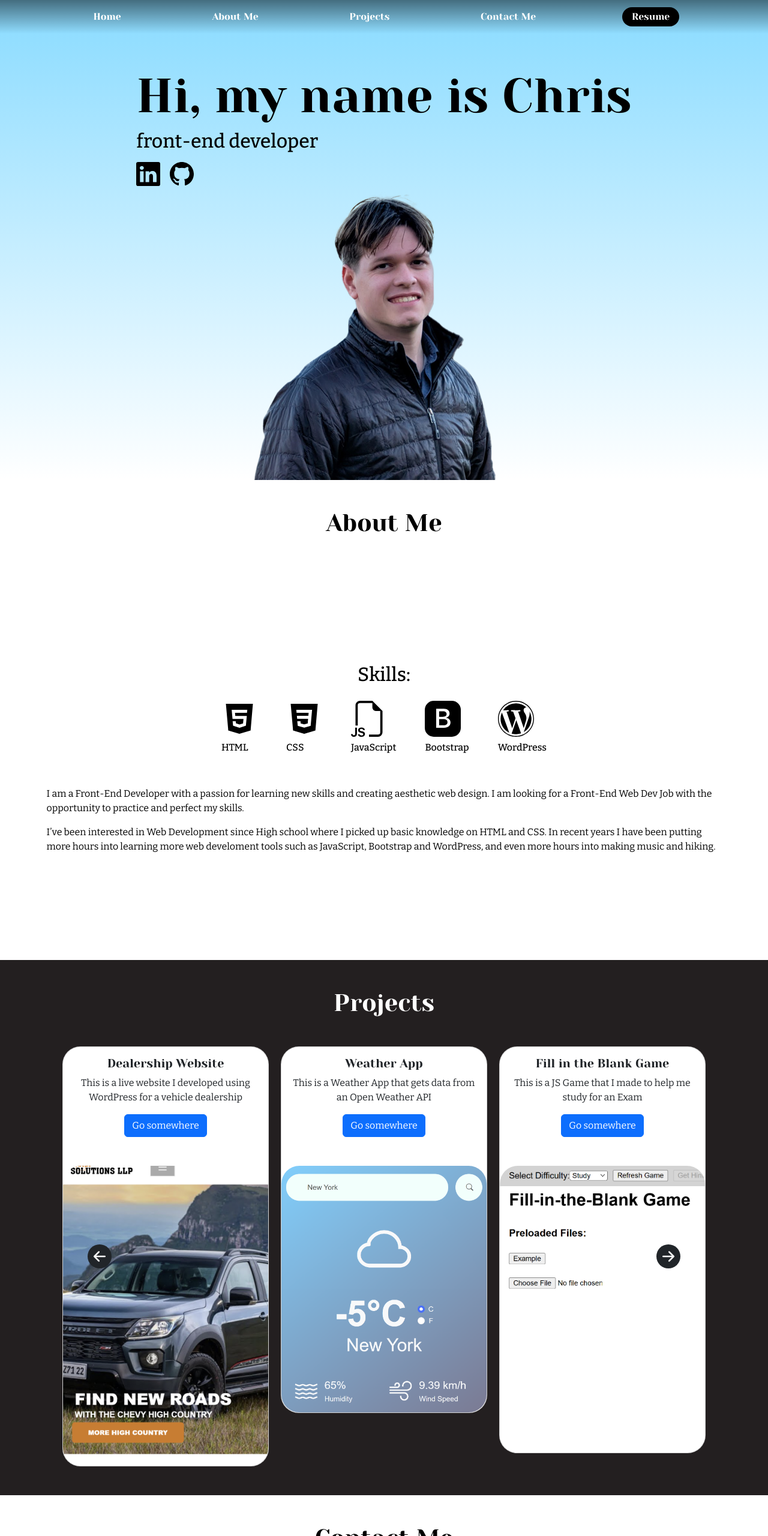
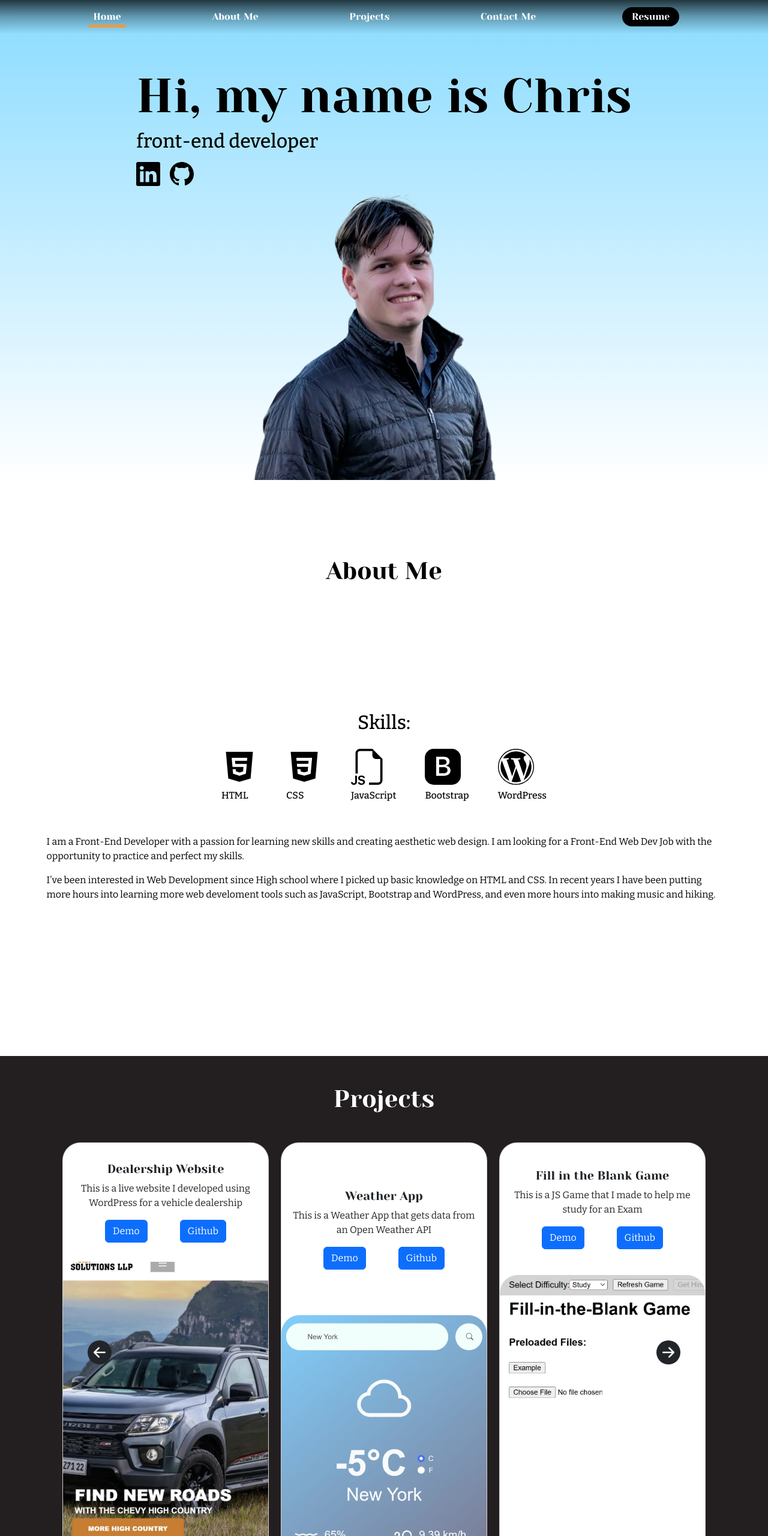
Before and after one commit to ChristoCoder/Portfolio, a plain HTML site: page index.html in a window 1280 px wide. Shown: the top 2560 px of the page at 60% size. Drawn offline with nearby package versions, Linux system fonts and the light colour scheme.

Commit message:
Updated assets folder with optimized images, fixed Project Cards with proper buttons, added underline to active nav-link for the current section in view

```diff
--- a/index.html
+++ b/index.html
@@ -19,22 +19,22 @@
 <header>
     <nav class="navbar navbar-expand-lg bg-transparent fixed-top">
         <div class="container-fluid justify-content-center">
-          <button class="navbar-toggler" type="button" data-bs-toggle="collapse" data-bs-target="#navbarNav" aria-controls="navbarNav" aria-expanded="false" aria-label="Toggle navigation">
+          <button class="navbar-toggler border-0 outline-0 shadow-none" type="button" data-bs-toggle="collapse" data-bs-target="#navbarNav" aria-controls="navbarNav" aria-expanded="false" aria-label="Toggle navigation">
             <span class="navbar-toggler-icon"></span>
           </button>
           <div class="collapse navbar-collapse justify-content-center" id="navbarNav">
             <ul class="navbar-nav w-100 justify-content-evenly text-center">
               <li class="nav-item">
-                <a class="nav-link" href="#Home">Home</a>
+                <a class="nav-link" href="#home">Home</a>
               </li>
               <li class="nav-item">
-                <a class="nav-link" href="#About-Me">About Me</a>
+                <a class="nav-link" href="#aboutme">About Me</a>
               </li>
               <li class="nav-item">
-                <a class="nav-link" href="#Projects">Projects</a>
+                <a class="nav-link" href="#projects">Projects</a>
               </li>
               <li class="nav-item">
-                <a class="nav-link" href="#Contact-Me">Contact Me</a>
+                <a class="nav-link" href="#contactme">Contact Me</a>
               </li>
               <li class="nav-item align-self-center">
                 <a id="resume-btn" class="nav-link bg-black text-white rounded-pill py-1 px-3" href="#">Resume</a>
@@ -47,10 +47,6 @@
 
 <!--Home Page-->
 <main>
-
-  <!--This is a border-->
-  <div class="border-overlay"></div>
-
   <section id="home">
     <div id="Home" class="d-flex p-relative justify-content-center w-100 min-vh-100 px-5">
       <div class="title-div">
@@ -66,7 +62,7 @@
         </div>
       </div>
       <div class="portrait position-absolute bottom-0">
-        <img src="/assets/portrait.png" alt="portrait">
+        <img src="/assets/portrait.webp" alt="portrait">
       </div>
     </div>
   </section>
@@ -137,48 +133,57 @@
               <div class="carousel-item active">
                 <div class="col-md-4">
                   <div class="card">
-                    <div class="card-body">
+                    <div class="card-body d-flex flex-column justify-content-center">
                       <h5 class="card-title">Dealership Website</h5>
                       <p class="card-text">This is a live website I developed using WordPress for a vehicle dealership</p>
-                      <a href="#" class="btn btn-primary">Go somewhere</a>
+                      <div class="project-links d-flex justify-content-evenly">
+                        <a href="#" class="btn btn-primary">Demo</a>
+                        <a href="#" class="btn btn-primary">Github</a>
+                      </div>
                     </div>
-                    <img class="card-img-top" src="/assets/MSL-Thumbnail.png" alt="Card image cap">
+                    <img class="card-img-top" src="/assets/MSL-Thumbnail.webp" alt="Card image cap">
                   </div>
                 </div>
               </div>
               <div class="carousel-item">
                 <div class="col-md-4">
                   <div class="card">
-                    <div class="card-body">
+                    <div class="card-body d-flex flex-column justify-content-center">
                       <h5 class="card-title">Weather App</h5>
                       <p class="card-text">This is a Weather App that gets data from an Open Weather API</p>
-                      <a href="#" class="btn btn-primary">Go somewhere</a>
-                    </div>
-                    <img class="card-img-top" src="/assets/WeatherApp-Thumbnail.png" alt="Card image cap">
+                      <div class="project-links d-flex justify-content-evenly">
+                        <a href="#" class="btn btn-primary">Demo</a>
+                        <a href="#" class="btn btn-primary">Github</a>
+                      </div>                    </div>
+                    <img class="card-img-top" src="/assets/WeatherApp-Thumbnail.webp" alt="Card image cap">
                   </div>
                 </div>
               </div>
               <div class="carousel-item">
                 <div class="col-md-4">
                   <div class="card">
-                    <div class="card-body">
+                    <div class="card-body d-flex flex-column justify-content-center">
                       <h5 class="card-title">Fill in the Blank Game</h5>
                       <p class="card-text">This is a JS Game that I made to help me study for an Exam</p>
-                      <a href="#" class="btn btn-primary">Go somewhere</a>
-                    </div>
-                    <img class="card-img-top" src="/assets/Fill-in-the-blank-game-Thumbnail.png" alt="Card image cap">
+                      <div class="project-links d-flex justify-content-evenly">
+                        <a href="#" class="btn btn-primary">Demo</a>
+                        <a href="#" class="btn btn-primary">Github</a>
+                      </div>                    </div>
+                    <img class="card-img-top" src="/assets/Fill-in-the-blank-game-Thumbnail.webp" alt="Card image cap">
                   </div>
                 </div>
               </div>
               <div class="carousel-item">
                 <div class="col-md-4">
                   <div class="card">
-                    <div class="card-body">
+                    <div class="card-body d-flex flex-column justify-content-center">
                       <h5 class="card-title">Ableton Built with Bootstrap</h5>
                       <p class="card-text">I rebuilt the Ableton homepage using bootstrap, html, css and javascript</p>
-                      <a href="#" class="btn btn-primary">Go somewhere</a>
-                    </div>
-                    <img class="card-img-top" src="/assets/Ableton-Thumbnail.png" alt="Card image cap">
+                      <div class="project-links d-flex justify-content-evenly">
+                        <a href="#" class="btn btn-primary">Demo</a>
+                        <a href="#" class="btn btn-primary">Github</a>
+                      </div>                    </div>
+                    <img class="card-img-top" src="/assets/Ableton-Thumbnail.webp" alt="Card image cap">
                   </div>
                 </div>
               </div>
--- a/script.js
+++ b/script.js
@@ -35,3 +35,41 @@ document.addEventListener("DOMContentLoaded", function () {
     }
   });
 });
+
+document.addEventListener("DOMContentLoaded", function () {
+  const sections = document.querySelectorAll("section");
+  const navLinks = document.querySelectorAll(".nav-link");
+
+  function updateActiveNav() {
+    let scrollY = window.scrollY;
+
+    sections.forEach((section) => {
+      const sectionTop = section.offsetTop - 50; // Adjust for navbar height
+      const sectionHeight = section.offsetHeight;
+
+      if (scrollY >= sectionTop && scrollY < sectionTop + sectionHeight) {
+        navLinks.forEach((link) => link.classList.remove("active"));
+        document
+          .querySelector(`.nav-link[href="#${section.id}"]`)
+          .classList.add("active");
+      }
+    });
+  }
+
+  window.addEventListener("scroll", updateActiveNav);
+  updateActiveNav(); // Run on page load in case user is not at the top
+});
+
+window.addEventListener('scroll', () => {
+  const scrollPosition = window.scrollY;
+  const step = Math.floor(scrollPosition / window.innerHeight) % 4;
+
+  let borderColors = [
+      "black transparent transparent black",
+      "transparent black black transparent",
+      "black black transparent transparent",
+      "transparent transparent black black"
+  ];
+
+  document.querySelector('.border-overlay').style.borderColor = borderColors[step];
+});
--- a/style.css
+++ b/style.css
@@ -1,6 +1,11 @@
 html {
   scroll-behavior: smooth;
  }
+
+section {
+  margin-bottom: 5em;
+  width: 100%;
+}
 
 @media (max-width: 767px) {
   .carousel-inner .carousel-item > div {
@@ -36,10 +41,6 @@ html {
   transform: translateX(0);
 }
 
-section {
-  width: 100%;
-}
-
 .carousel-inner .carousel-item > div {
   padding: 0 10px;
 }
@@ -71,7 +72,8 @@ h1, h5, a{
 }
 
 .navbar {
-  background: linear-gradient(to bottom, rgba(0, 0, 0, 0.5), rgba(0, 0, 0, 0.25), rgba(0,0,0,0));
+  background: linear-gradient(to bottom, rgba(0, 0, 0, 0.75), rgba(0, 0, 0, 0.3), rgba(0,0,0,0));
+  backdrop-filter: blur(10px);
 }
 
 .nav-link {
@@ -106,6 +108,38 @@ img {
 
 .card-img-top{
   border-radius:30px;
-  margin-top: 2em;
-  max-height: 500px;;
+  max-height: 500px;
 }
+
+.card {
+  min-height: 700px;
+}
+
+.nav-link.active::after {
+  content: "";
+  position: absolute;
+  left: 0;
+  bottom: 2px;
+  width: 100%;
+  height: 5px;
+  background-color: #ED9B40;
+  z-index: -1;
+}
+
+.nav-link {
+  position: relative;
+  transition: color 0.3s ease;
+}
+
+.border-overlay {
+  position: fixed;
+  top: 10px;
+  left: 10px;
+  right: 10px;
+  bottom: 10px;
+  border-width: 10px;
+  border-style: solid;
+  border-color: black transparent transparent black;
+  transition: border-color 0.5s ease;
+  pointer-events: none;
+}
```
Also changed, not shown: assets/Ableton-Thumbnail.png (deleted), assets/Ableton-Thumbnail.webp (added), assets/Fill-in-the-blank-game-Thumbnail.png (deleted), assets/Fill-in-the-blank-game-Thumbnail.webp (added), assets/MSL-Thumbnail.png (deleted), assets/MSL-Thumbnail.webp (added), assets/WeatherApp-Thumbnail.png (deleted), assets/WeatherApp-Thumbnail.webp (added), assets/portrait.png (deleted), assets/portrait.webp (added).
